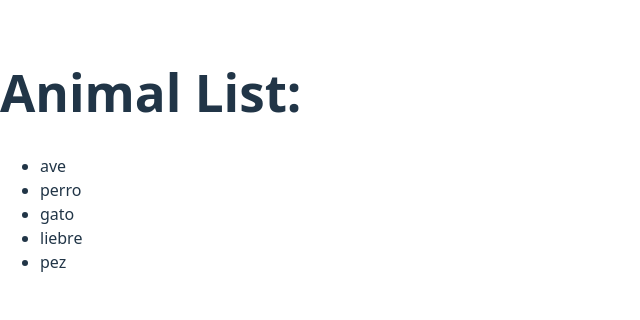
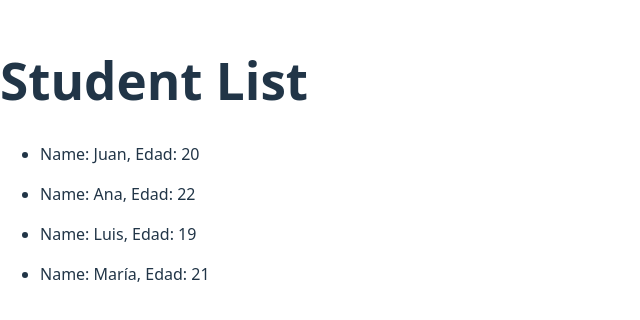
Before and after one commit to picantitoDev/React-Prueba, a React (Vite) app in the folder my-first-react-app/: page / in a window 1280 px wide. Shown: the part 240-560 px from the top of the page, without its empty margins (0-640 px from the left). Built offline with nearby package versions, Linux system fonts and the light colour scheme.

Commit message:
Student exercise

```diff
--- a/my-first-react-app/eslint.config.js
+++ b/my-first-react-app/eslint.config.js
@@ -24,6 +24,7 @@ export default defineConfig([
     },
     rules: {
       'no-unused-vars': ['error', { varsIgnorePattern: '^[A-Z_]' }],
+      "react/prop-types": "off",
     },
   },
 ])
--- a/my-first-react-app/src/App.jsx
+++ b/my-first-react-app/src/App.jsx
@@ -1,24 +1,27 @@
-function ListItem(props){
-  return <li>{props.animal}</li>
+function StudentItem(props){
+  return <li><p> Name: {props.nombre}, Edad: {props.edad}</p></li>
 }
 
-function List(props){
+function StudentList(props){
   return(
     <ul>
-      {props.animals.map((animal) => {
-        return <ListItem key={animal} animal={animal}></ListItem>
-      })}
+      {props.students.map((student) => { return <StudentItem key={student.nombre} nombre={student.nombre} edad={student.edad}></StudentItem>})}
     </ul>
-  );
+  )
 }
 
+export default function App(){
+  const students = [
+    { nombre: "Juan", edad: 20 },
+    { nombre: "Ana", edad: 22 },
+    { nombre: "Luis", edad: 19 },
+    { nombre: "María", edad: 21 }
+  ];
 
-export default function App(){
-  const animals = ['ave', 'perro', 'gato', 'liebre', 'pez']
-  return (
+  return(
     <>
-      <h1>Animal List:</h1>
-      <List animals={animals}></List>
+      <h1>Student List</h1>
+      <StudentList students={students}></StudentList>
     </>
-  );
+  )
 }
```
